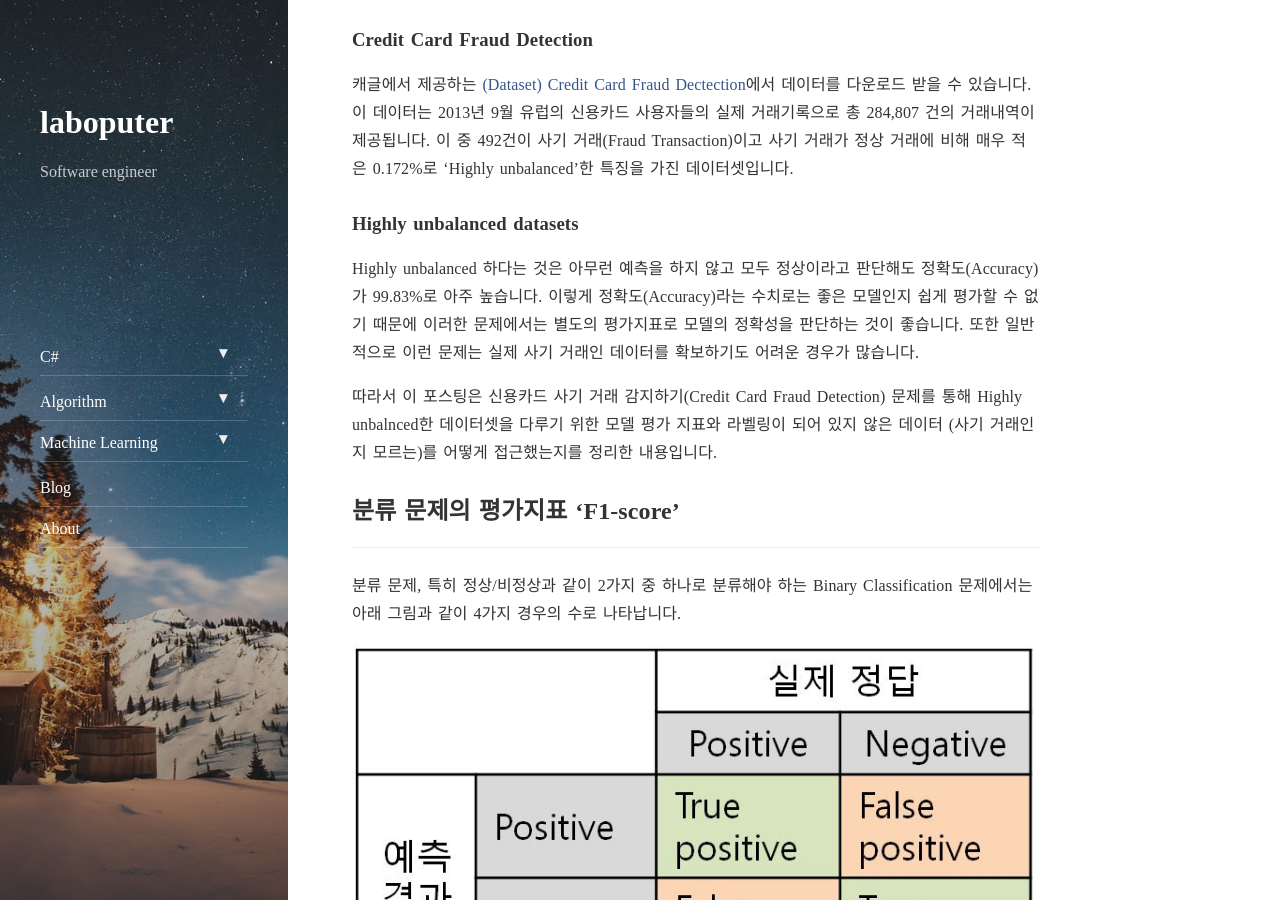
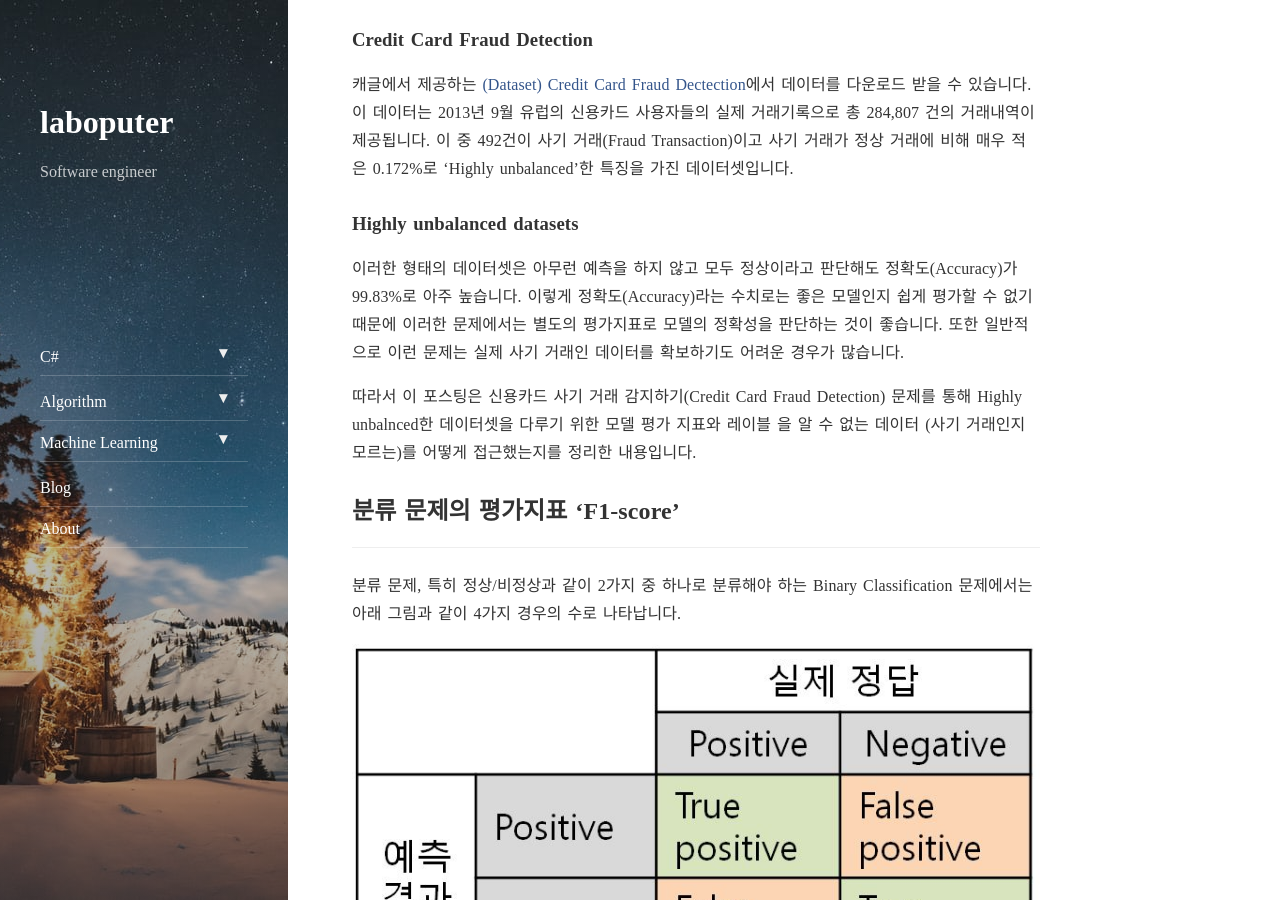
Before and after one commit to Laboputer/Laboputer.github.io, a Jekyll site: the page built from _posts/ml-kaggle/2020-05-29-creditcardfraud.md, in a window 1280 px wide and 900 px high, scrolled down 401 px. Built offline with Jekyll 4.4.1, drawn with Linux system fonts in a browser that asks for light colours; nearby versions of some CDN libraries; comment, search, counter and statistics services are not loaded; some of the changed text lies outside the part shown.

Commit message:
update post:creditcardfraud

````diff
--- a/_posts/ml-kaggle/2020-05-29-creditcardfraud.md
+++ b/_posts/ml-kaggle/2020-05-29-creditcardfraud.md
@@ -19,9 +19,9 @@
 
 ### Highly unbalanced datasets
 
-Highly unbalanced 하다는 것은 아무런 예측을 하지 않고 모두 정상이라고 판단해도 정확도(Accuracy)가 99.83%로 아주 높습니다. 이렇게 정확도(Accuracy)라는 수치로는 좋은 모델인지 쉽게 평가할 수 없기 때문에 이러한 문제에서는 별도의 평가지표로 모델의 정확성을 판단하는 것이 좋습니다. 또한 일반적으로 이런 문제는 실제 사기 거래인 데이터를 확보하기도 어려운 경우가 많습니다.
+이러한 형태의 데이터셋은 아무런 예측을 하지 않고 모두 정상이라고 판단해도 정확도(Accuracy)가 99.83%로 아주 높습니다. 이렇게 정확도(Accuracy)라는 수치로는 좋은 모델인지 쉽게 평가할 수 없기 때문에 이러한 문제에서는 별도의 평가지표로 모델의 정확성을 판단하는 것이 좋습니다. 또한 일반적으로 이런 문제는 실제 사기 거래인 데이터를 확보하기도 어려운 경우가 많습니다.
 
-따라서 이 포스팅은 신용카드 사기 거래 감지하기(Credit Card Fraud Detection) 문제를 통해 Highly unbalnced한 데이터셋을 다루기 위한 모델 평가 지표와 라벨링이 되어 있지 않은 데이터 (사기 거래인지 모르는)를 어떻게 접근했는지를 정리한 내용입니다.
+따라서 이 포스팅은 신용카드 사기 거래 감지하기(Credit Card Fraud Detection) 문제를 통해 Highly unbalnced한 데이터셋을 다루기 위한 모델 평가 지표와 레이블 을 알 수 없는 데이터 (사기 거래인지 모르는)를 어떻게 접근했는지를 정리한 내용입니다.
 
 ## 분류 문제의 평가지표 'F1-score'
 ---
@@ -35,7 +35,7 @@
 - Accuracy(정확도): 모든 예측(True 또는 False)이 실제로 맞은 비율
 - Precision(정밀도): 'True' 라고 예측한 것 중 실제로 'True' 인 비율
 - Recall(재현율): 모든 'True'인 것 중 'True'로 예측한 것의 비율
-- f1score: 정밀도, 재현율의 조화평균
+- F1-score: 정밀도, 재현율의 조화평균
 
 예를 들어 1개의 거래만 '사기'라고 예측해서 실제로 맞히면 Precision은 1(100%) 입니다. 한번의 시도가 맞았으니까요. 반면에 전체 거래가 '사기'라고 예측하면 Recall은 무조건 1(100%) 입니다. 모든 '사기' 거래를 예측해냈으니까요. 이상한 지표 같지만 사실 이 각각의 지표가 갖는 바가 중요합니다. Precision을 높이면 Recall이 낮아지고, 반대로 Recall을 높이면 Precision이 낮아질 수 밖에 없는 관계거든요.
 
@@ -253,48 +253,11 @@
 tmp = tmp.rename(columns = {"index" : "Target", "Class" : "Count"})
 
 tmp
+
+# 	Target	Count	Percent(%)
+# 0	0	284315	99.83
+# 1	1	492	0.17
 ```
-
-<div>
-<style scoped>
-    .dataframe tbody tr th:only-of-type {
-        vertical-align: middle;
-    }
-
-    .dataframe tbody tr th {
-        vertical-align: top;
-    }
-
-    .dataframe thead th {
-        text-align: right;
-    }
-</style>
-<table border="1" class="dataframe">
-  <thead>
-    <tr style="text-align: right;">
-      <th></th>
-      <th>Target</th>
-      <th>Count</th>
-      <th>Percent(%)</th>
-    </tr>
-  </thead>
-  <tbody>
-    <tr>
-      <th>0</th>
-      <td>0</td>
-      <td>284315</td>
-      <td>99.83</td>
-    </tr>
-    <tr>
-      <th>1</th>
-      <td>1</td>
-      <td>492</td>
-      <td>0.17</td>
-    </tr>
-  </tbody>
-</table>
-</div>
-
 
 ## Step 2. Data Engneering
 ---
@@ -344,43 +307,11 @@
 ```python
 pd.DataFrame([[sum(y_train == 0), sum(y_test == 0)], [sum(y_train == 1), sum(y_test == 1)]],
              columns=['train', 'test'], index=['0 (non-fraud)', '1 (fraud)'])
+
+# 	train	test
+# 0 (non-fraud)	199022	85293
+# 1 (fraud)	342	150
 ```
-<div>
-<style scoped>
-    .dataframe tbody tr th:only-of-type {
-        vertical-align: middle;
-    }
-
-    .dataframe tbody tr th {
-        vertical-align: top;
-    }
-
-    .dataframe thead th {
-        text-align: right;
-    }
-</style>
-<table border="1" class="dataframe">
-  <thead>
-    <tr style="text-align: right;">
-      <th></th>
-      <th>train</th>
-      <th>test</th>
-    </tr>
-  </thead>
-  <tbody>
-    <tr>
-      <th>0 (non-fraud)</th>
-      <td>199022</td>
-      <td>85293</td>
-    </tr>
-    <tr>
-      <th>1 (fraud)</th>
-      <td>342</td>
-      <td>150</td>
-    </tr>
-  </tbody>
-</table>
-</div>
 
 ## Step 3. Modeling
 ---
@@ -518,15 +449,15 @@
 
 위에서 2가지 모델을 학습한 결과는 아래와 같습니다. 물론, 하이퍼 파라미터들을 어떻게 변경시키느냐에 따라 많이 바뀌겠지만 개념적으로 접근해보겠습니다.
 
-|NO|Model|Precision|Recall|F1score| train-test rate |
-|---|---|---|---|----|----|
+|NO|Model|Precision|Recall|F1score|train-test rate|
+|:---:|:---:|:---:|:---:|:---:|:---:|
 |1|RandomForest|0.93|0.77|0.84|7:3|
 |2|Logistic Regression|0.93|0.74|0.83|7:3|
 
 두 모델 모두 F1-Score가 80% 이상으로 나름대로 좋은 성능을 보여줍니다. 하지만 우리가 실제로 사기 거래라는 것을 모른다면 어떻게 해야 할까요? 모든 거래를 판단할 수 없겠지만 극히 일부 데이터가 사기거래라고 알아냈다면 과연 학습이 될까요? 위와 완전히 동일한 모델로 train-test 비율은 1:9로 다시 학습해보면 아래와 같이 나타납니다.
 
-|NO|Model|Precision|Recall|F1score| train-test rate |
-|---|---|---|---|----|----|
+|NO|Model|Precision|Recall|F1score|train-test rate|
+|:---:|:---:|:---:|:---:|:---:|:---:|
 |1|RandomForest|0.80|0.63|0.71|1:9|
 |2|Logistic Regression|0.28|0.78|0.41|1:9|
 
@@ -711,16 +642,12 @@
 
 최종 학습결과는 아래와 같습니다.
 
-|NO|Model|Precision|Recall|F1score| train-test rate |
-|---|---|---|---|----|----|
+|NO|Model|Precision|Recall|F1score|train-test rate|
+|:---:|:---:|:---:|:---:|:---:|:---:|
 |1-1|RandomForest|0.93|0.77|0.84|7:3|
 |2-1|Logistic Regression|0.93|0.74|0.83|7:3|
 |1-2|RandomForest|0.80|0.63|0.71|1:9|
 |2-2|Logistic Regression|0.28|0.78|0.41|1:9|
 |3|Autoencoder + Logistic Regression|0.83|0.77|0.80|1:9|
 
- 우선 학습데이터가 많은 경우 일반적인 분류 모델인 RandomForest 등도 잘 적용될 수 있지만 데이터가 적은 경우에는 Autoencoder를 포함한 다양한 모델들을 검토해야 합니다.
-
----
-
-이상으로 신용카드 거래 감지 문제를 통해 Highly unbalanced한 데이터셋은 어떤 방식으로 접근하는지 알아보았습니다.
+Higly unbalanced한 데이터셋은 일반적으로 학습 데이터가 잘 수집하면 나름대로 좋은 예측 모델을 만들어낼 수 있었으나, 실제 현실 세계에서는 레이블링이 되어 있는 데이터가 없는 경우가 많습니다. 이러한 경우 어떤 방식으로 접근을 해야될 지 그리고 이렇게 만든 모델을 어떻게 평가할 수 있는지에 대해 정리해보았습니다.
````
